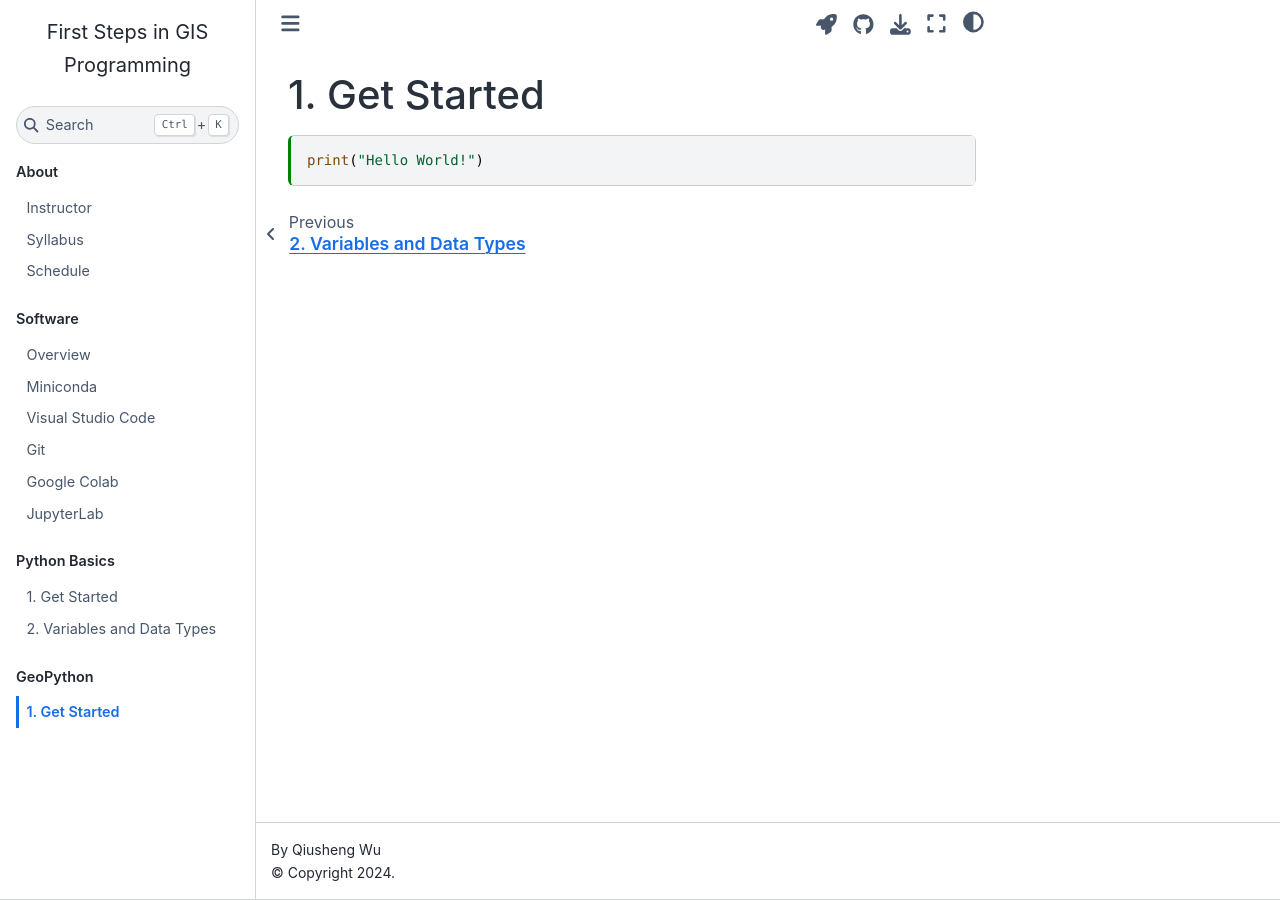
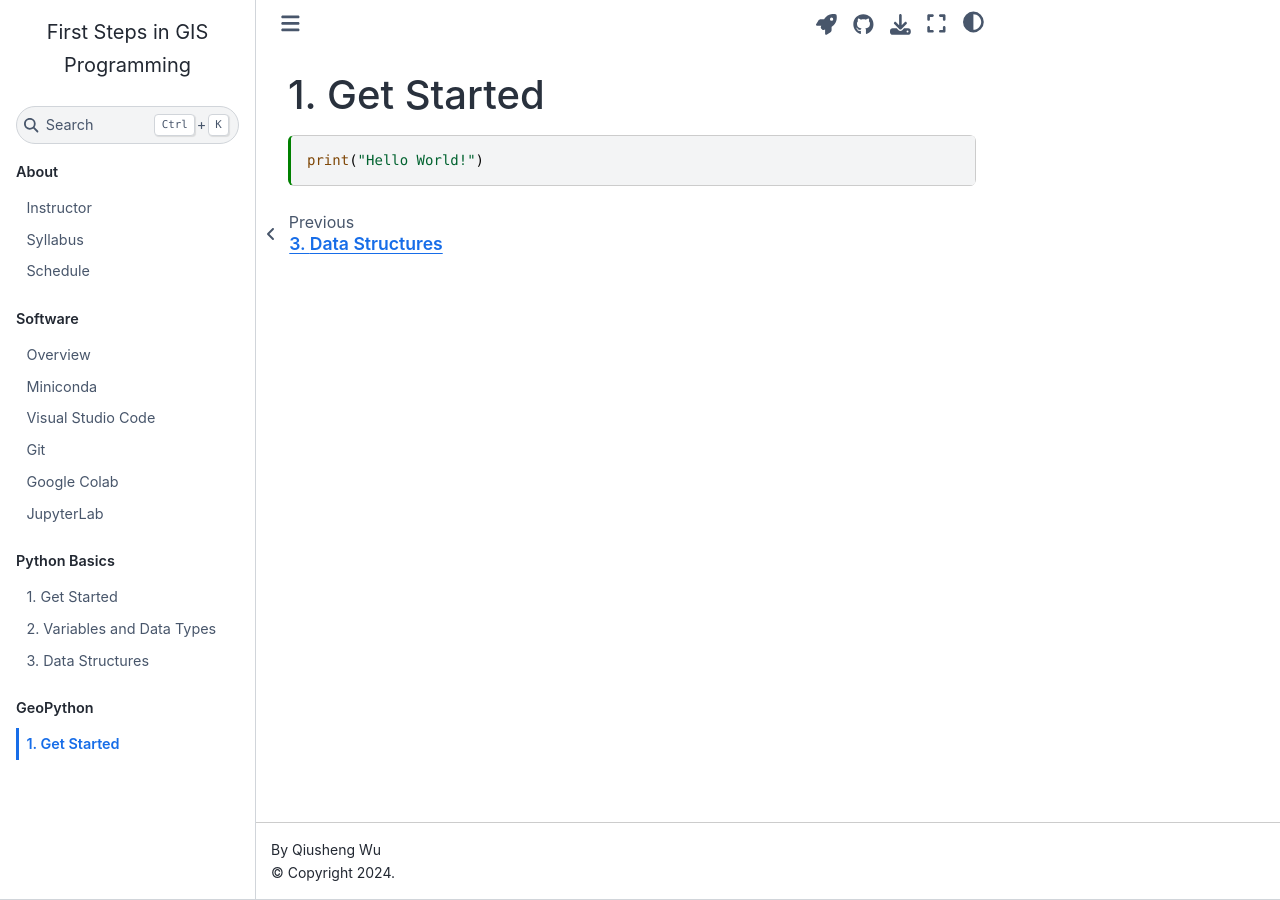
Before and after one commit to giswqs/geog-312, a Jupyter Book: the page built from book/geospatial/01_get_started.ipynb, in a window 1280 px wide. Built offline with Jupyter Book 1.0.4 settings and Sphinx 7.4.7 and the Sphinx Book theme 1.1.4, drawn with Linux system fonts in a browser that asks for light colours; pages that are not in the unit, such as notebooks, are missing from menus.

Commit message:
Add data structures to toc

```diff
--- a/_toc.yml
+++ b/_toc.yml
@@ -25,6 +25,7 @@ parts:
     chapters:
       - file: book/python/01_get_started
       - file: book/python/02_variables
+      - file: book/python/03_data_structures
   - caption: GeoPython
     numbered: true
     maxdepth: 2
```
Also changed, not shown: book/python/03_data_structures.ipynb.
